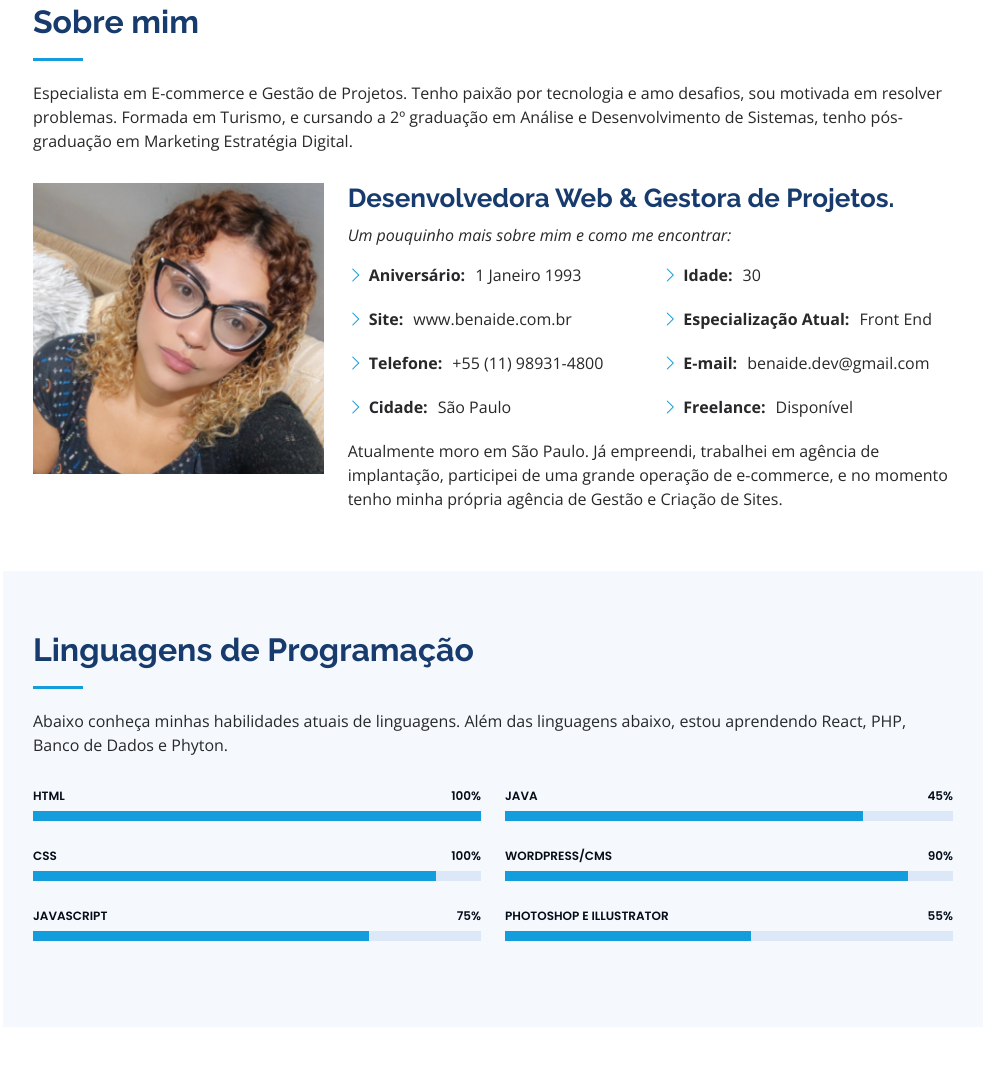
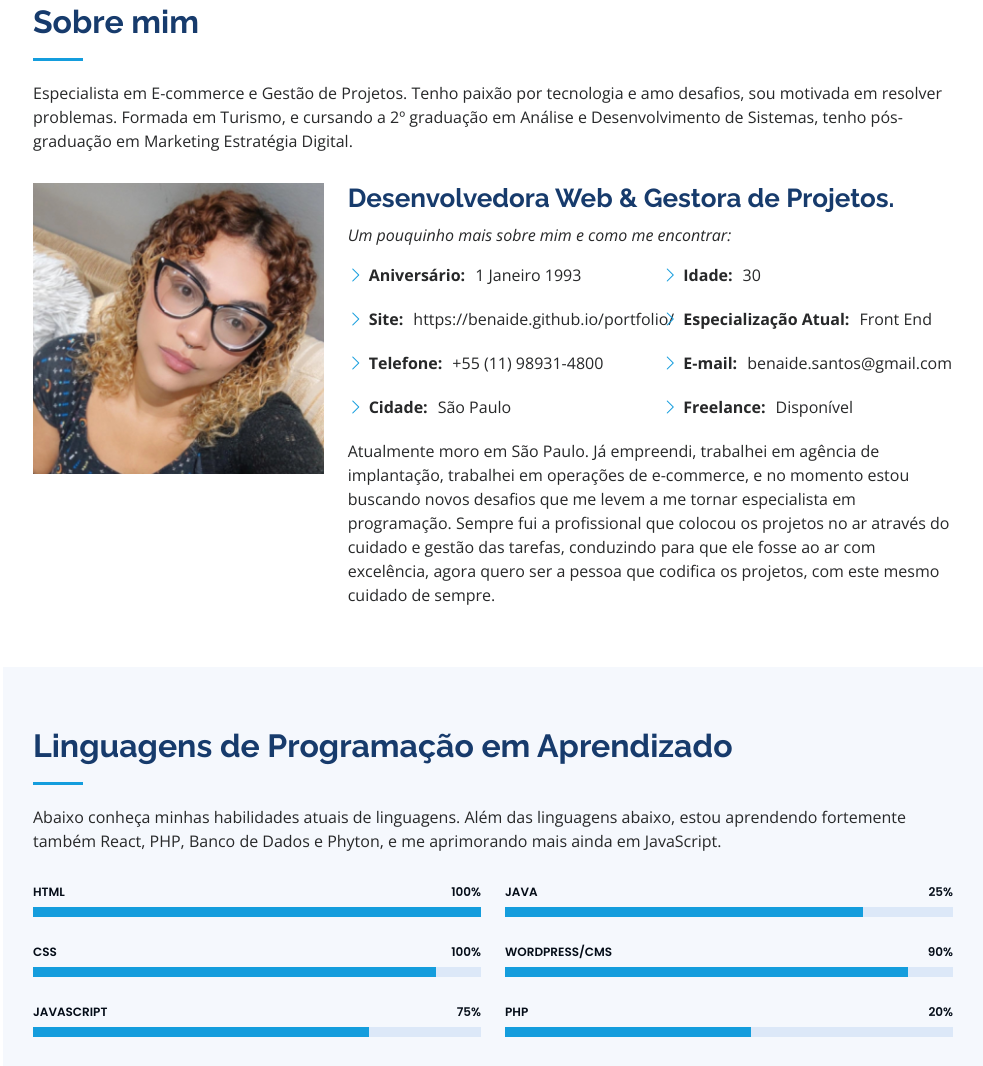
Before and after one commit to benaide/portfolio, a plain HTML site: page index.html in a window 1280 px wide. Shown: the part 857-1923 px from the top of the page, without its empty margins (297-1280 px from the left). Drawn offline with nearby package versions, Linux system fonts and the light colour scheme.

Commit message:
Update index.html
Comentado o  bloco de comentários
alterado e-mail e habilidades
alterado texto sobre mim

```diff
--- a/index.html
+++ b/index.html
@@ -102,7 +102,7 @@
               <div class="col-lg-6">
                 <ul>
                   <li><i class="bi bi-chevron-right"></i> <strong>Aniversário:</strong> <span>1 Janeiro 1993</span></li>
-                  <li><i class="bi bi-chevron-right"></i> <strong>Site:</strong> <span>www.benaide.com.br</span></li>
+                  <li><i class="bi bi-chevron-right"></i> <strong>Site:</strong> <span>https://benaide.github.io/portfolio/</span></li>
                   <li><i class="bi bi-chevron-right"></i> <strong>Telefone:</strong> <span>+55 (11) 98931-4800</span></li>
                   <li><i class="bi bi-chevron-right"></i> <strong>Cidade:</strong> <span>São Paulo</span></li>
                 </ul>
@@ -111,13 +111,14 @@
                 <ul>
                   <li><i class="bi bi-chevron-right"></i> <strong>Idade:</strong> <span>30</span></li>
                   <li><i class="bi bi-chevron-right"></i> <strong>Especialização Atual:</strong> <span>Front End</span></li>
-                  <li><i class="bi bi-chevron-right"></i> <strong>E-mail:</strong> <span>benaide.dev@gmail.com</span></li>
+                  <li><i class="bi bi-chevron-right"></i> <strong>E-mail:</strong> <span>benaide.santos@gmail.com</span></li>
                   <li><i class="bi bi-chevron-right"></i> <strong>Freelance:</strong> <span>Disponível</span></li>
                 </ul>
               </div>
             </div>
             <p>
-              Atualmente moro em São Paulo. Já empreendi, trabalhei em agência de implantação, participei de uma grande operação de e-commerce, e no momento tenho minha própria agência de Gestão e Criação de Sites.
+              Atualmente moro em São Paulo. Já empreendi, trabalhei em agência de implantação, trabalhei em operações de e-commerce, e no momento estou buscando novos desafios que me levem a me tornar especialista em programação.
+              Sempre fui a profissional que colocou os projetos no ar através do cuidado e gestão das tarefas, conduzindo para que ele fosse ao ar com excelência, agora quero ser a pessoa que codifica os projetos, com este mesmo cuidado de sempre.
             </p>
           </div>
         </div>
@@ -130,8 +131,8 @@
       <div class="container">
 
         <div class="section-title">
-          <h2>Linguagens de Programação</h2>
-          <p>Abaixo conheça minhas habilidades atuais de linguagens. Além das linguagens abaixo, estou aprendendo React, PHP, Banco de Dados e Phyton.</p>
+          <h2>Linguagens de Programação em Aprendizado</h2>
+          <p>Abaixo conheça minhas habilidades atuais de linguagens. Além das linguagens abaixo, estou aprendendo fortemente também React, PHP, Banco de Dados e Phyton, e me aprimorando mais ainda em JavaScript.</p>
         </div>
 
         <div class="row skills-content">
@@ -164,7 +165,7 @@
           <div class="col-lg-6" data-aos="fade-up" data-aos-delay="100">
 
             <div class="progress">
-              <span class="skill">JAVA <i class="val">45%</i></span>
+              <span class="skill">JAVA <i class="val">25%</i></span>
               <div class="progress-bar-wrap">
                 <div class="progress-bar" role="progressbar" aria-valuenow="80" aria-valuemin="0" aria-valuemax="100"></div>
               </div>
@@ -178,7 +179,7 @@
             </div>
 
             <div class="progress">
-              <span class="skill">Photoshop e Illustrator <i class="val">55%</i></span>
+              <span class="skill">PHP<i class="val">20%</i></span>
               <div class="progress-bar-wrap">
                 <div class="progress-bar" role="progressbar" aria-valuenow="55" aria-valuemin="0" aria-valuemax="100"></div>
               </div>
@@ -434,7 +435,7 @@
     </section><!-- End Services Section -->
 
     <!-- ======= Testimonials Section ======= -->
-    <section id="testimonials" class="testimonials section-bg">
+    <!-- <section id="testimonials" class="testimonials section-bg">
       <div class="container">
 
         <div class="section-title">
@@ -458,7 +459,7 @@
               </div>
             </div><!-- End testimonial item -->
 
-            <div class="swiper-slide">
+           <!-- <div class="swiper-slide">
               <div class="testimonial-item" data-aos="fade-up" data-aos-delay="100">
                 <p>
                   <i class="bx bxs-quote-alt-left quote-icon-left"></i>
@@ -471,7 +472,7 @@
               </div>
             </div><!-- End testimonial item -->
 
-            <div class="swiper-slide">
+           <!-- <div class="swiper-slide">
               <div class="testimonial-item" data-aos="fade-up" data-aos-delay="200">
                 <p>
                   <i class="bx bxs-quote-alt-left quote-icon-left"></i>
@@ -484,7 +485,7 @@
               </div>
             </div><!-- End testimonial item -->
 
-            <div class="swiper-slide">
+           <!-- <div class="swiper-slide">
               <div class="testimonial-item" data-aos="fade-up" data-aos-delay="300">
                 <p>
                   <i class="bx bxs-quote-alt-left quote-icon-left"></i>
@@ -497,7 +498,7 @@
               </div>
             </div><!-- End testimonial item -->
 
-            <div class="swiper-slide">
+           <!-- <div class="swiper-slide">
               <div class="testimonial-item" data-aos="fade-up" data-aos-delay="400">
                 <p>
                   <i class="bx bxs-quote-alt-left quote-icon-left"></i>
@@ -510,9 +511,9 @@
               </div>
             </div><!-- End testimonial item -->
 
-          </div>
+         <!-- </div>
           <div class="swiper-pagination"></div>
-        </div>
+        </div> -->
 
       </div>
     </section><!-- End Testimonials Section -->
```
